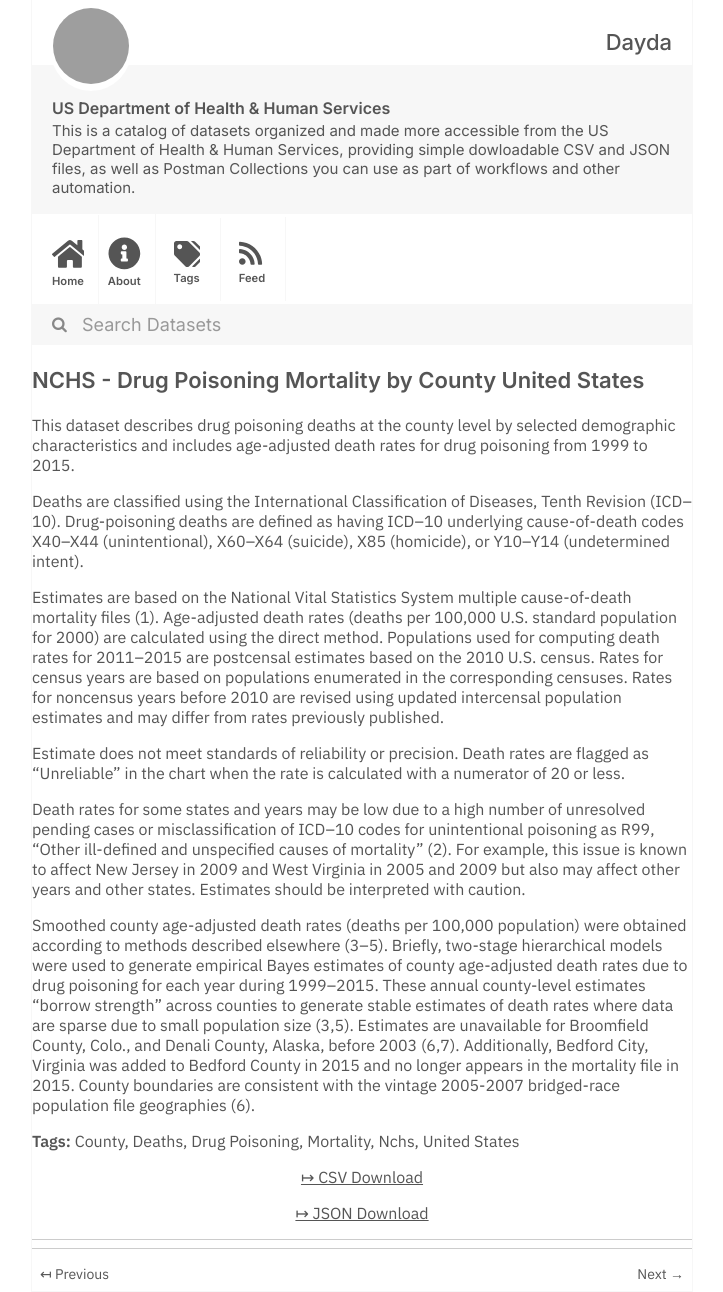
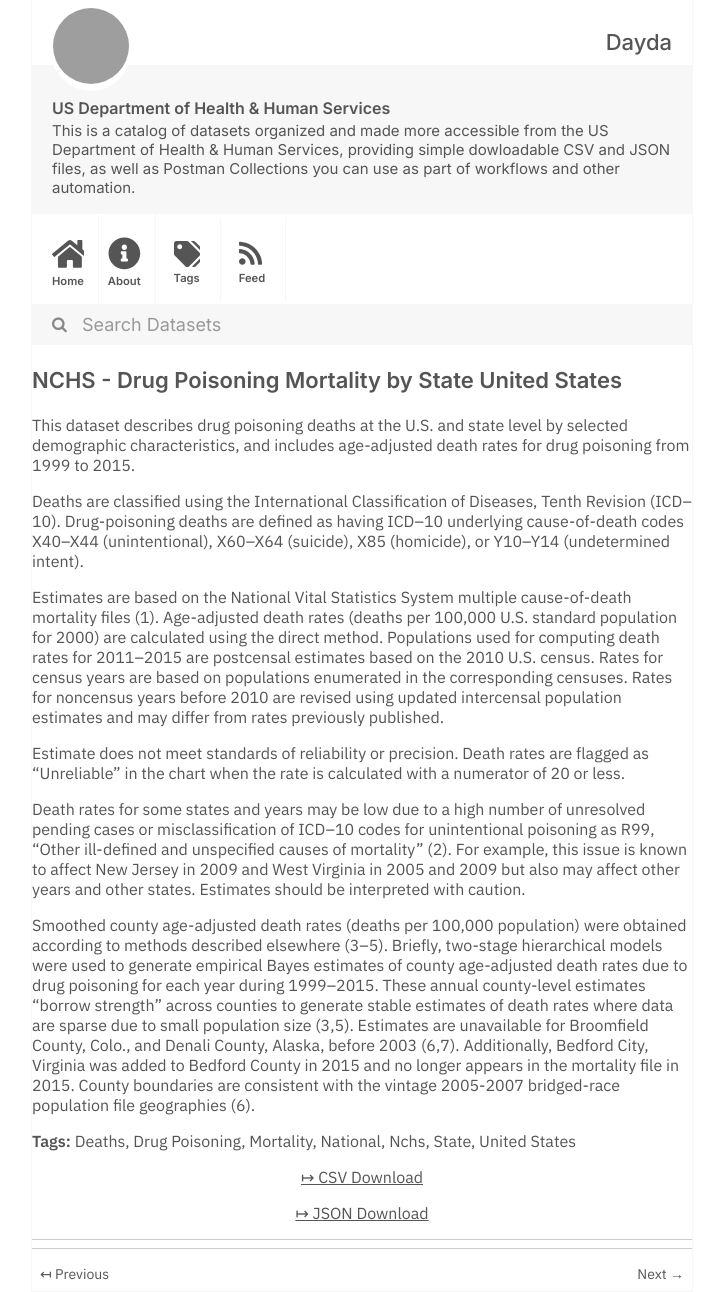
Before and after one commit to dayda-entities/us-department-of-health-and-human-services, a Jekyll site: the page built from _posts/2020-11-10-nchs-drug-poisoning-mortality-.md, in a window 1280 px wide. Shown: the whole page, without its empty margins (278-1001 px from the left). Built offline with Jekyll 4.4.1, drawn with Linux system fonts in a browser that asks for light colours; grey boxes are pictures that could not be loaded.

```diff
--- a/_posts/2020-11-10-nchs-drug-poisoning-mortality-.md
+++ b/_posts/2020-11-10-nchs-drug-poisoning-mortality-.md
@@ -1,23 +1,24 @@
 ---
-title: NCHS - Drug Poisoning Mortality by County United States
-created: '2020-11-10T16:18:14.754434'
-modified: '2021-04-30T02:09:33.474532'
+title: NCHS - Drug Poisoning Mortality by State United States
+created: '2020-11-10T16:18:13.274467'
+modified: '2021-04-26T20:57:11.940285'
 state: active
 type: dataset
 tags:
-  - County
   - Deaths
   - Drug Poisoning
   - Mortality
+  - National
   - Nchs
+  - State
   - United States
 groups: []
-csv_url: 'https://data.cdc.gov/api/views/pbkm-d27e/rows.csv?accessType=DOWNLOAD'
-json_url: 'https://data.cdc.gov/api/views/pbkm-d27e/rows.json?accessType=DOWNLOAD'
+csv_url: 'https://data.cdc.gov/api/views/jx6g-fdh6/rows.csv?accessType=DOWNLOAD'
+json_url: 'https://data.cdc.gov/api/views/jx6g-fdh6/rows.json?accessType=DOWNLOAD'
 layout: post
 
 ---
-This dataset describes drug poisoning deaths at the county level by selected demographic characteristics and includes age-adjusted death rates for drug poisoning from 1999 to 2015.
+This dataset describes drug poisoning deaths at the U.S. and state level by selected demographic characteristics, and includes age-adjusted death rates for drug poisoning from 1999 to 2015.
 
 Deaths are classified using the International Classification of Diseases, Tenth Revision (ICD–10). Drug-poisoning deaths are defined as having ICD–10 underlying cause-of-death codes X40–X44 (unintentional), X60–X64 (suicide), X85 (homicide), or Y10–Y14 (undetermined intent).
 
```
